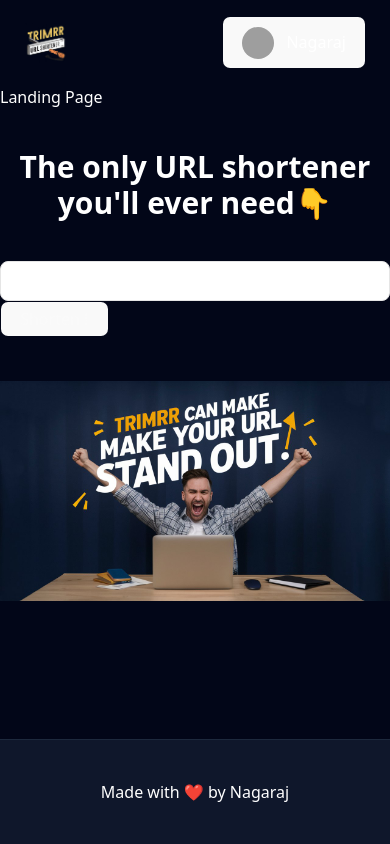
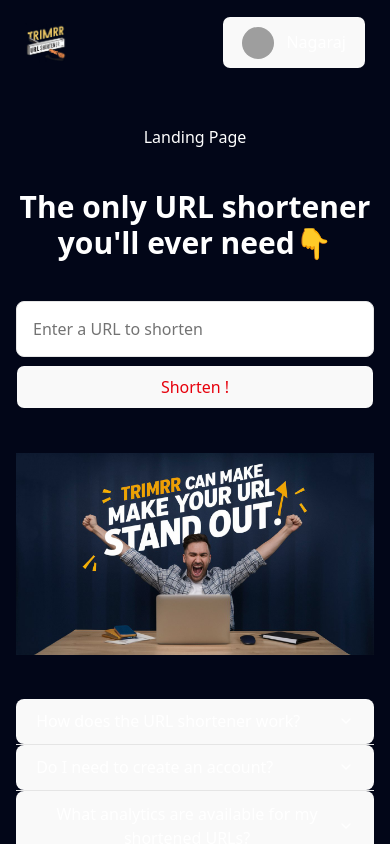
Before and after one commit to nag97/URL-SHORTENER, a React (Vite) app: page / in a window 390 px wide. Shown: the top 844 px of the page. Built offline with nearby package versions, Linux system fonts and the light colour scheme; grey boxes are pictures that could not be loaded.

Commit message:
Added accordions with FAQ dummies..

```diff
--- a/src/pages/landing.jsx
+++ b/src/pages/landing.jsx
@@ -1,19 +1,63 @@
 import { Input } from "../components/ui/input";
 import { Button, buttonVariants } from "../components/ui/button";
+import {
+  Accordion,
+  AccordionContent,
+  AccordionItem,
+  AccordionTrigger,
+} from "@/components/ui/accordion";
 
 const Landing = () => {
   return (
-    <div className="w-full text-white">
+    <div className="flex flex-col items-center text-white px-4 py-10 w-full">
       Landing Page
       <h2 className="my-10 sm:my-16 text-3xl sm:text-6xl text-white text-center font-extrabold">
         The only URL shortener you'll ever need👇
       </h2>
+      <form className="sm:h-14 flex flex-col sm:flex-row w-full md:w-2/4 gap-2">
+        <Input
+          type="url"
+          placeholder="Enter a URL to shorten"
+          //  onChange = {}
+          className="h-full flex-1 py-4 px-4"
+        />
+        <Button className="h-full" type="submit" variant="destructive">
+          Shorten !
+        </Button>
+      </form>
+      <img
+        src="/public/banner.jpeg"
+        alt="banner"
+        className="w-full my-11 md:px-11"
+      />
+      <Accordion type="multiple" collapsible className="w-full md:px-11">
+        <AccordionItem value="item-1">
+          <AccordionTrigger>How does the URL shortener work?</AccordionTrigger>
+          <AccordionContent>
+            The URL shortener takes a long URL and generates a unique, shorter
+            URL that redirects to the original URL when accessed. This is
+            typically done by creating a hash of the original URL and using it
+            as the identifier for the shortened URL.
+          </AccordionContent>
+        </AccordionItem>
 
-      <form>
-        <Input />
-        <Button>Shorten !</Button>
-      </form>
-      <img src="/public/banner.jpeg" alt="banner" className="w-full my-11 md:px" />
+        <AccordionItem value="item-2">
+          <AccordionTrigger>Do I need to create an account?</AccordionTrigger>
+          <AccordionContent>
+            Yes, you need to create an account to use our URL shortener. This
+            allows us to provide you with a personalized dashboard where you can
+            manage your shortened URLs, track their performance, and access
+            additional features.
+          </AccordionContent>
+        </AccordionItem>
+
+        <AccordionItem value="item-3">
+          <AccordionTrigger>What analytics are available for my shortened URLs?</AccordionTrigger>
+          <AccordionContent>
+            Our URL shortener provides detailed analytics for each of your shortened URLs, including the number of clicks, geographic location of the clicks, referral sources, and the devices used to access the URLs. You can view these analytics in your dashboard to gain insights into the performance of your shortened URLs.
+          </AccordionContent>
+        </AccordionItem>
+      </Accordion>
     </div>
   );
 };
```
